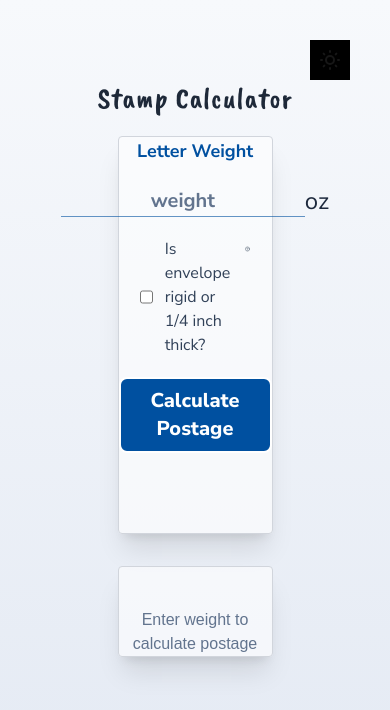
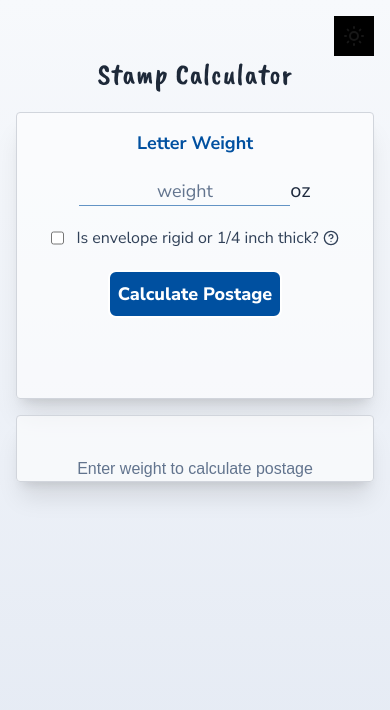
Before and after one commit to sammatcha/stamp-calculator, a Next.js app: page / in a window 390 px wide. Shown: the top 710 px of the page. Built offline with nearby package versions, Linux system fonts and the light colour scheme.

Commit message:
fixing mobile view

```diff
--- a/app/components/CalculatorForm.jsx
+++ b/app/components/CalculatorForm.jsx
@@ -64,33 +64,29 @@ export default function Form(){
 
     return(
         <form method= 'post' onSubmit={handleSubmit} className="w-full mx-auto flex flex-col justify-center items-center relative z-10   ">
-            <div className='max-w-5xl flex flex-col lg:flex-row gap-8 w-full items-center md:items-stretch  ' >
+            <div className='max-w-5xl flex flex-col lg:flex-row gap-4 md:gap-6 lg:gap-8 w-full items-center md:items-stretch  ' >
                     <div className="dark:bg-formBox1 dark:shadow-2xl dark:outline-outlineColor dark:outline-2 dark:outline-offset-2 flex flex-col max-w-md sm:max-w-xl lg:max-w-2xl 2xl:max-w-3xl dark:text-slate-700 dark:border-transparent pb-20
-                     rounded shadow-xl  bg-white/60 hover:shadow-lg dark:hover:shadow-indigo-600/50 w-1/2  border-gray-300 border
+                     rounded shadow-xl  bg-white/60 hover:shadow-lg dark:hover:shadow-indigo-600/50 w-full lg:w-1/2  border-gray-300 border
                     ">
 
                         <section className='flex flex-col justify-center items-center space-y-5 font-nunitoSans '>
-                            <label className='text-lg md:text-xl lg:text-2xl font-bold sm:mt-10 dark:text-white text-uspsBlue'>
+                            <label className='text-lg md:text-xl lg:text-2xl font-bold mt-4 sm:mt-10 dark:text-white text-uspsBlue'>
                                Letter Weight
 
                             </label>
                                 <div className='flex'>
-                                    <input className="bg-transparent border-b text-slate-800 placeholder-slate-500  dark:text-gray-500 px-1 dark:bg-duskyBlue border-uspsBlue/60 dark:placeholder-gray-400 text-center "
+                                    <input className="text-lg md:text-xl lg:text-2xl bg-transparent border-b text-slate-800 placeholder-slate-500  dark:text-gray-500 px-1 dark:bg-duskyBlue border-uspsBlue/60 dark:placeholder-gray-400 text-center "
                                     name="userInput"
                                     value={userInput}
                                     type='number'
                                     onChange ={(e)=> setUserInput(e.target.value)}
-                                    style={{
-                                    fontSize:'20px',
-                                    fontWeight: 'bolder'
-                                    }}
                                     placeholder="weight"
                                     />
                                     <div >
-                                        <h2 className='text-2xl text-slate-800  dark:text-gray-500'>oz</h2>
+                                        <h2 className='text-xl md:text-2xl text-slate-800  dark:text-gray-500'>oz</h2>
                                     </div>
                                 </div>
-                            <div className='relative flex space-x-3 px-7 text-slate-700  dark:text-white'>
+                            <div className='relative flex space-x-3 px-3 md:px-7 text-slate-700  dark:text-white'>
                                 <input type='checkbox' checked={isChecked} onChange={handleCheckboxChange} className='cursor-pointer ' />
                                     Is envelope rigid or 1/4 inch thick?
 
@@ -109,13 +105,13 @@ export default function Form(){
                             </div>
 
                             <button type="submit" onClick={handleSubmit}
-                            className="bg-uspsBlue rounded-lg text-white dark:text-white font-extrabold text-xl outline-white outline-offset-2 dark:bg-gradient-to-bl dark:from-vibrantBlue dark:to-80% dark:to-skyBlue
-                            cursor-pointer hover:bg-uspsBlue/90 border-white border-2 hover:focus:ring-2 focus:ring-[#0071E3] hover:text-white max-w-xl mx-auto px-5 py-2 ">
+                            className="bg-uspsBlue rounded-lg text-white dark:text-white font-extrabold text-lg lg:text-xl outline-white outline-offset-2 dark:bg-gradient-to-bl dark:from-vibrantBlue dark:to-80% dark:to-skyBlue
+                            cursor-pointer hover:bg-uspsBlue/90 border-white border-2 hover:focus:ring-2 focus:ring-[#0071E3] hover:text-white max-w-xl mx-auto px-2 py-2 lg:px-5 lg:py-2 ">
                                Calculate Postage
                             </button>
                         </section>
                     </div>
-                <div className='flex flex-col items-center justify-evenly w-1/2 hover:shadow-lg bg-white/60 border-gray-300 border dark:bg-formBox1 dark:shadow-2xl dark:outline-outlineColor dark:outline-2 dark:outline-offset-2 dark:border-transparent rounded shadow-xl space-y-5 dark:hover:shadow-indigo-600/50'>
+                <div className='flex flex-col items-center justify-evenly w-full lg:w-1/2 hover:shadow-lg bg-white/60 border-gray-300 border dark:bg-formBox1 dark:shadow-2xl dark:outline-outlineColor dark:outline-2 dark:outline-offset-2 dark:border-transparent rounded shadow-xl space-y-5 dark:hover:shadow-indigo-600/50'>
                     <div className='mt-5 flex border-b'>
                         {results?.breakdown && (
                             results?.breakdown.map((item, index) => {
@@ -149,12 +145,12 @@ export default function Form(){
 
                               results.total ? (
                              <div>
-                                <div className=' border py-1 rounded dark:bg-gradient-to-bl dark:from-vibrantBlue dark:to-80% dark:to-skyBlue w-full px-10 md:px-15 bg-uspsBlue '>
+                                <div className=' border rounded dark:bg-gradient-to-bl dark:from-vibrantBlue dark:to-80% dark:to-skyBlue w-full px-4 py-2 md:px-15 md:py-1 bg-uspsBlue '>
                                     <p className=' text-white text-base md:text-lg font-nunitoSans flex flex-col font-bold'>Standard Total <span className='text-lg md:text-2xl font-extrabold'>${roundedTotal}</span></p>
                                 </div>
                                 <div className='border py-1 rounded dark:bg-formBox1 w-full bg-uspsBlue '>
                                     {meteredResult?.metered?.totalBasePrice && (
-                                        <p className='text-base text-slate-200 dark:text-gray-400 font-nunitoSans flex flex-col font-bold'>Metered Price <span className='text-slate-200 dark:text-neutral-300 font-extrabold'>${meteredResult.metered.totalBasePrice}</span></p>
+                                        <p className='text-base text-slate-200 font-nunitoSans flex flex-col font-bold dark:bg-gradient-to-bl dark:from-vibrantBlue dark:to-80% dark:to-skyBlue dark:text-white'>Metered Price <span className='text-slate-200 dark:text-white font-extrabold'>${meteredResult.metered.totalBasePrice}</span></p>
                                     )}
                                 </div>
                             </div>
--- a/app/page.js
+++ b/app/page.js
@@ -5,7 +5,7 @@ import { calculatePostage } from "./utils/calculatePostage";
 export default function MainPage(){
 
   return(
-    <div className="min-w-screen min-h-screen relative flex flex-col p-10 xl:p-20 bg-gradient-to-b from-[#F7F9FC] to-[#E3E9F3] dark:bg-gradient-to-br dark:from-midnightIndigo dark:to-skyBlue">
+    <div className="min-w-screen min-h-screen relative flex flex-col p-4 md:p-10 lg:p-20 bg-gradient-to-b from-[#F7F9FC] to-[#E3E9F3] dark:bg-gradient-to-br dark:from-midnightIndigo dark:to-skyBlue">
       <div className="flex justify-end">
         <ThemeToggle/>
       </div>
```
